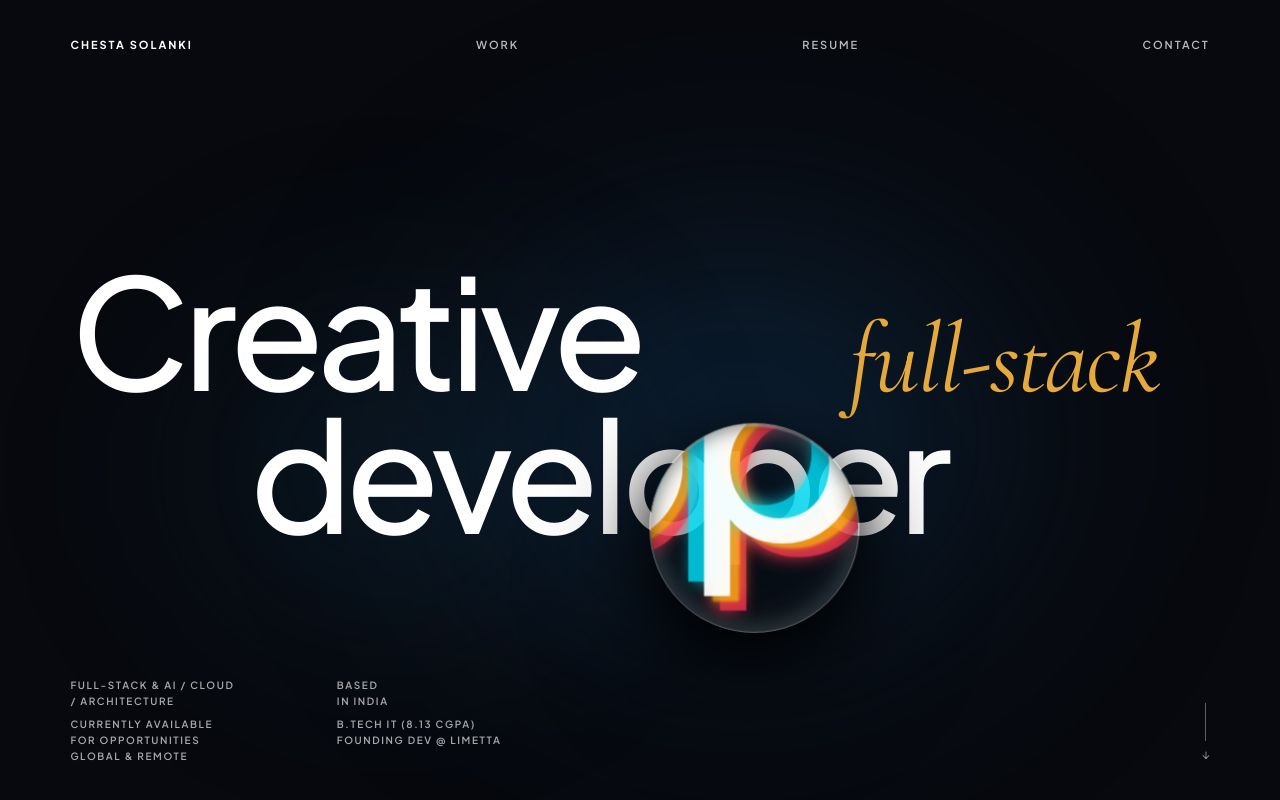
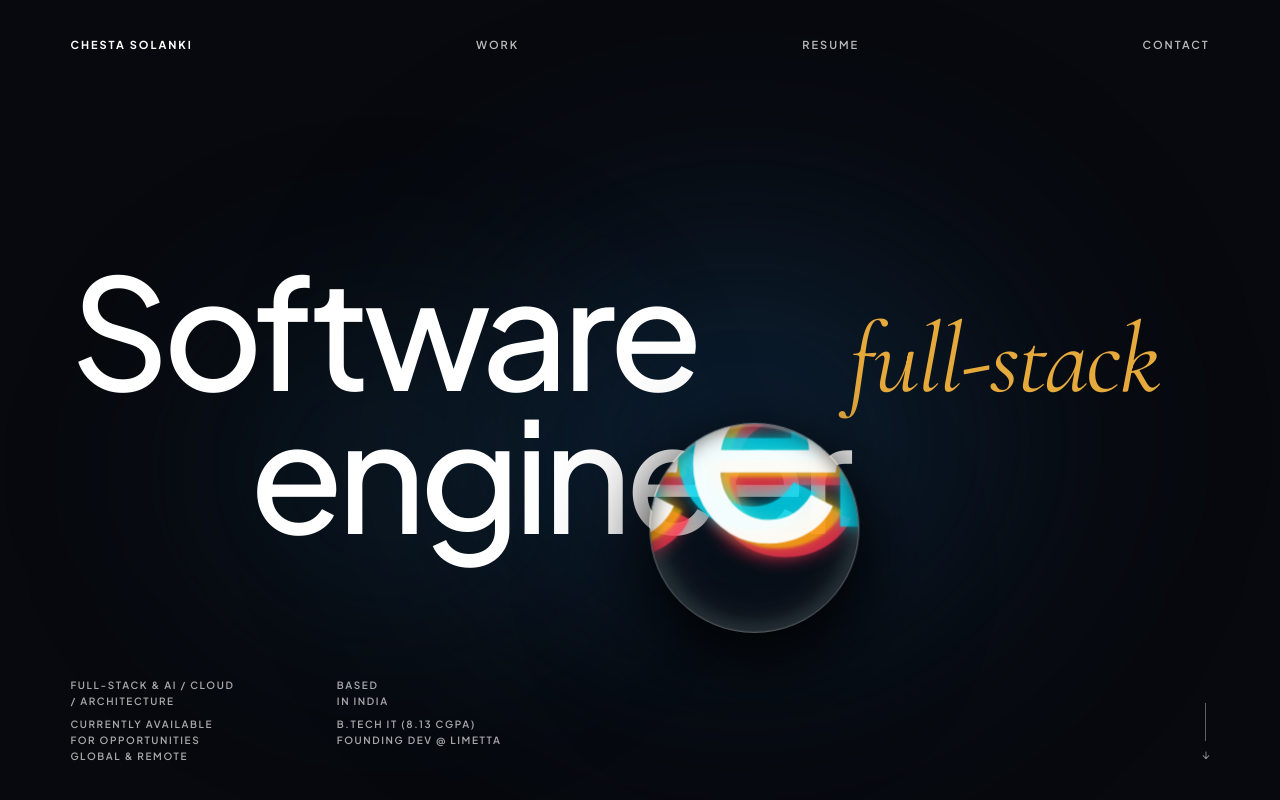
Before and after one commit to chestasolanki/portfolio, a React (Vite) app: page / in a window 1280 px wide. Shown: the top 800 px of the page. Built offline with nearby package versions, Linux system fonts and the light colour scheme; a web font is replaced by a local one.

Commit message:
Update hero title to Software full-stack engineer matching software engineer identity

```diff
--- a/src/components/MagnifyingHero.jsx
+++ b/src/components/MagnifyingHero.jsx
@@ -29,7 +29,7 @@ export default function MagnifyingHero({ onOpenResume }) {
         const rect = heroRef.current.getBoundingClientRect();
         setContainerSize({ width: rect.width, height: rect.height });
 
-        // Position initial lens over the lower word, matching the Dribbble screenshot
+        // Position initial lens over the lower word ("engineer"), matching the Dribbble screenshot
         if (currentPos.current.x === 0 && currentPos.current.y === 0) {
           const initX = rect.width * 0.58;
           const initY = rect.height * 0.64;
@@ -142,7 +142,7 @@ export default function MagnifyingHero({ onOpenResume }) {
 
       {/* =========================================================================
           TOP NAVIGATION BAR (Exact Typography & Spacing)
-          VERONICA PW   |   PLAYBOOK   |   SOCIALS   |   CONTACTS
+          CHESTA SOLANKI   |   WORK   |   RESUME   |   CONTACT
           ========================================================================= */}
       <header className="purrweb-exact-header">
         <div className="header-col header-brand">
@@ -165,22 +165,22 @@ export default function MagnifyingHero({ onOpenResume }) {
       </header>
 
       {/* =========================================================================
-          MASSIVE HERO TYPOGRAPHY
-          "Creative" (white sans) + "full-stack" (golden serif italic)
-                     "developer" (white sans)
+          MASSIVE HERO TYPOGRAPHY: Software Engineer
+          "Software" (white sans) + "full-stack" (golden serif italic)
+                     "engineer" (white sans)
           ========================================================================= */}
       <div className="purrweb-center-stage">
         <div className="exact-hero-typography">
 
-          {/* Top Line: "Creative" + Golden Serif Italic Accent */}
+          {/* Top Line: "Software" + Golden Serif Italic Accent "full-stack" */}
           <div className="hero-top-row">
-            <span className="word-creative">Creative</span>
-            <span className="word-visual">full-stack</span>
+            <span className="word-software">Software</span>
+            <span className="word-accent">full-stack</span>
           </div>
 
-          {/* Bottom Line: "developer" sitting tucked underneath */}
+          {/* Bottom Line: "engineer" sitting tucked underneath */}
           <div className="hero-bottom-row">
-            <span className="word-designer">developer</span>
+            <span className="word-engineer">engineer</span>
           </div>
 
         </div>
@@ -189,7 +189,7 @@ export default function MagnifyingHero({ onOpenResume }) {
       {/* =========================================================================
           BOTTOM METADATA & SCROLL INDICATOR
           Left Col 1: Scope & Availability
-          Left Col 2: Location & Education
+          Left Col 2: Location & Academic Pedigree
           Right: Delicate vertical scroll line and arrow
           ========================================================================= */}
       <footer className="purrweb-exact-footer">
@@ -269,11 +269,11 @@ export default function MagnifyingHero({ onOpenResume }) {
               <div className="purrweb-center-stage">
                 <div className="exact-hero-typography">
                   <div className="hero-top-row">
-                    <span className="word-creative">Creative</span>
-                    <span className="word-visual">full-stack</span>
+                    <span className="word-software">Software</span>
+                    <span className="word-accent">full-stack</span>
                   </div>
                   <div className="hero-bottom-row">
-                    <span className="word-designer">developer</span>
+                    <span className="word-engineer">engineer</span>
                   </div>
                 </div>
               </div>
@@ -296,11 +296,11 @@ export default function MagnifyingHero({ onOpenResume }) {
               <div className="purrweb-center-stage">
                 <div className="exact-hero-typography">
                   <div className="hero-top-row">
-                    <span className="word-creative">Creative</span>
-                    <span className="word-visual">full-stack</span>
+                    <span className="word-software">Software</span>
+                    <span className="word-accent">full-stack</span>
                   </div>
                   <div className="hero-bottom-row">
-                    <span className="word-designer">developer</span>
+                    <span className="word-engineer">engineer</span>
                   </div>
                 </div>
               </div>
@@ -323,11 +323,11 @@ export default function MagnifyingHero({ onOpenResume }) {
               <div className="purrweb-center-stage">
                 <div className="exact-hero-typography">
                   <div className="hero-top-row">
-                    <span className="word-creative">Creative</span>
-                    <span className="word-visual">full-stack</span>
+                    <span className="word-software">Software</span>
+                    <span className="word-accent">full-stack</span>
                   </div>
                   <div className="hero-bottom-row">
-                    <span className="word-designer">developer</span>
+                    <span className="word-engineer">engineer</span>
                   </div>
                 </div>
               </div>
@@ -350,11 +350,11 @@ export default function MagnifyingHero({ onOpenResume }) {
               <div className="purrweb-center-stage">
                 <div className="exact-hero-typography">
                   <div className="hero-top-row">
-                    <span className="word-creative">Creative</span>
-                    <span className="word-visual">full-stack</span>
+                    <span className="word-software">Software</span>
+                    <span className="word-accent">full-stack</span>
                   </div>
                   <div className="hero-bottom-row">
-                    <span className="word-designer">developer</span>
+                    <span className="word-engineer">engineer</span>
                   </div>
                 </div>
               </div>
--- a/src/index.css
+++ b/src/index.css
@@ -305,7 +305,7 @@ button {
   width: 100%;
 }
 
-.word-creative {
+.word-software {
   font-family: var(--font-sans);
   font-size: clamp(3.8rem, 12vw, 11.5rem);
   font-weight: 500;
@@ -314,7 +314,7 @@ button {
   color: #ffffff;
 }
 
-.word-visual {
+.word-accent {
   font-family: var(--font-serif);
   font-style: italic;
   font-weight: 400;
@@ -330,7 +330,7 @@ button {
   width: 100%;
 }
 
-.word-designer {
+.word-engineer {
   font-family: var(--font-sans);
   font-size: clamp(3.8rem, 12vw, 11.5rem);
   font-weight: 500;
@@ -454,39 +454,39 @@ button {
 }
 
 /* Chromatic Aberration Spectrum Fringing */
-.chroma-red .word-creative,
-.chroma-red .word-designer {
+.chroma-red .word-software,
+.chroma-red .word-engineer {
   color: #ff3355 !important;
   filter: drop-shadow(-3px 0 5px #ff3355) blur(0.4px);
   opacity: 0.8;
   mix-blend-mode: screen;
 }
 
-.chroma-red .word-visual {
+.chroma-red .word-accent {
   color: #ff5533 !important;
   filter: drop-shadow(-3px 0 5px #ff5533) blur(0.4px);
   opacity: 0.8;
   mix-blend-mode: screen;
 }
 
-.chroma-yellow .word-creative,
-.chroma-yellow .word-designer,
-.chroma-yellow .word-visual {
+.chroma-yellow .word-software,
+.chroma-yellow .word-engineer,
+.chroma-yellow .word-accent {
   color: #ffcc00 !important;
   filter: drop-shadow(0 -2px 4px #ffbb00) blur(0.5px);
   opacity: 0.65;
   mix-blend-mode: screen;
 }
 
-.chroma-cyan .word-creative,
-.chroma-cyan .word-designer {
+.chroma-cyan .word-software,
+.chroma-cyan .word-engineer {
   color: #00e5ff !important;
   filter: drop-shadow(3px 0 5px #00e5ff) blur(0.4px);
   opacity: 0.8;
   mix-blend-mode: screen;
 }
 
-.chroma-cyan .word-visual {
+.chroma-cyan .word-accent {
   color: #38bdf8 !important;
   filter: drop-shadow(3px 0 5px #38bdf8) blur(0.4px);
   opacity: 0.8;
@@ -1334,12 +1334,12 @@ button {
     gap: 0;
   }
 
-  .word-visual {
+  .word-accent {
     margin-right: 0;
     margin-top: -10px;
   }
 
-  .word-designer {
+  .word-engineer {
     margin-left: 0;
   }
 
```
